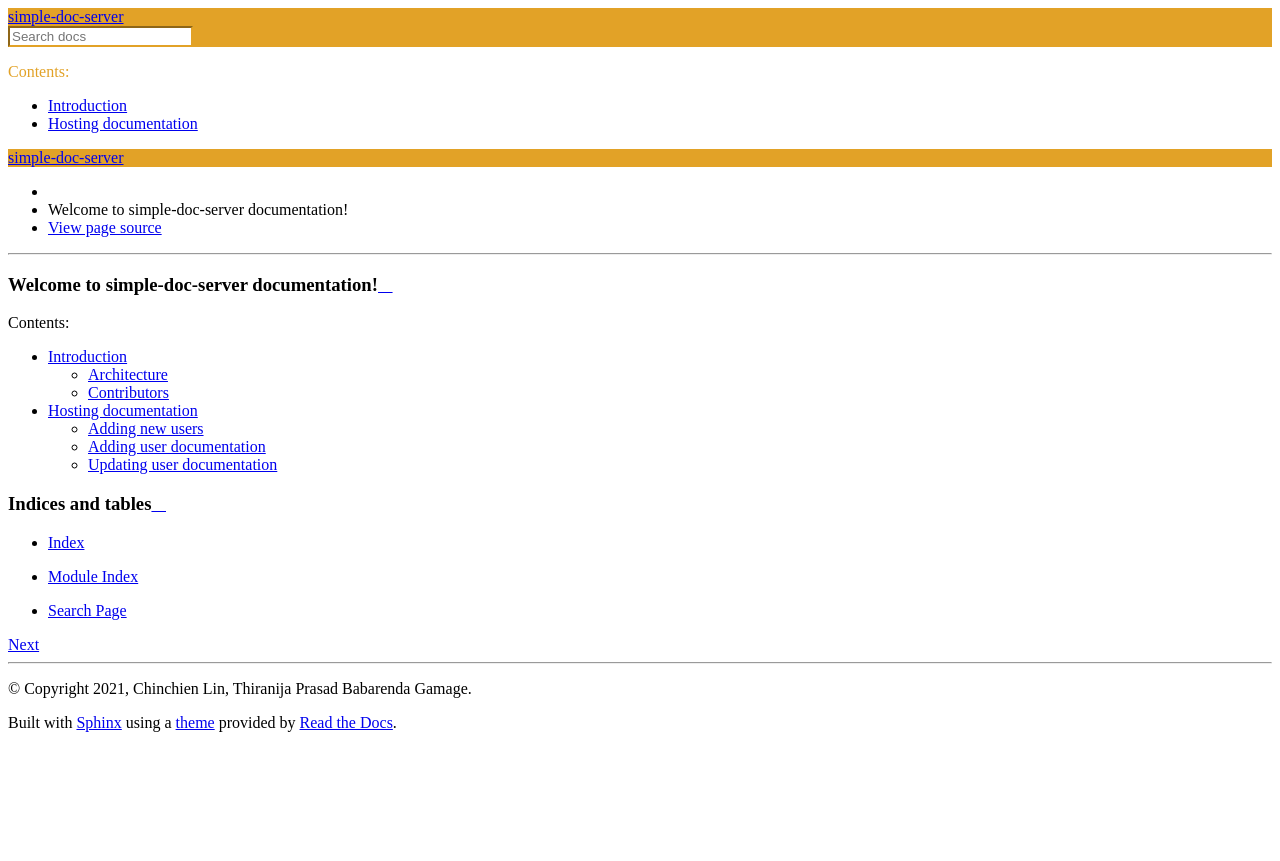
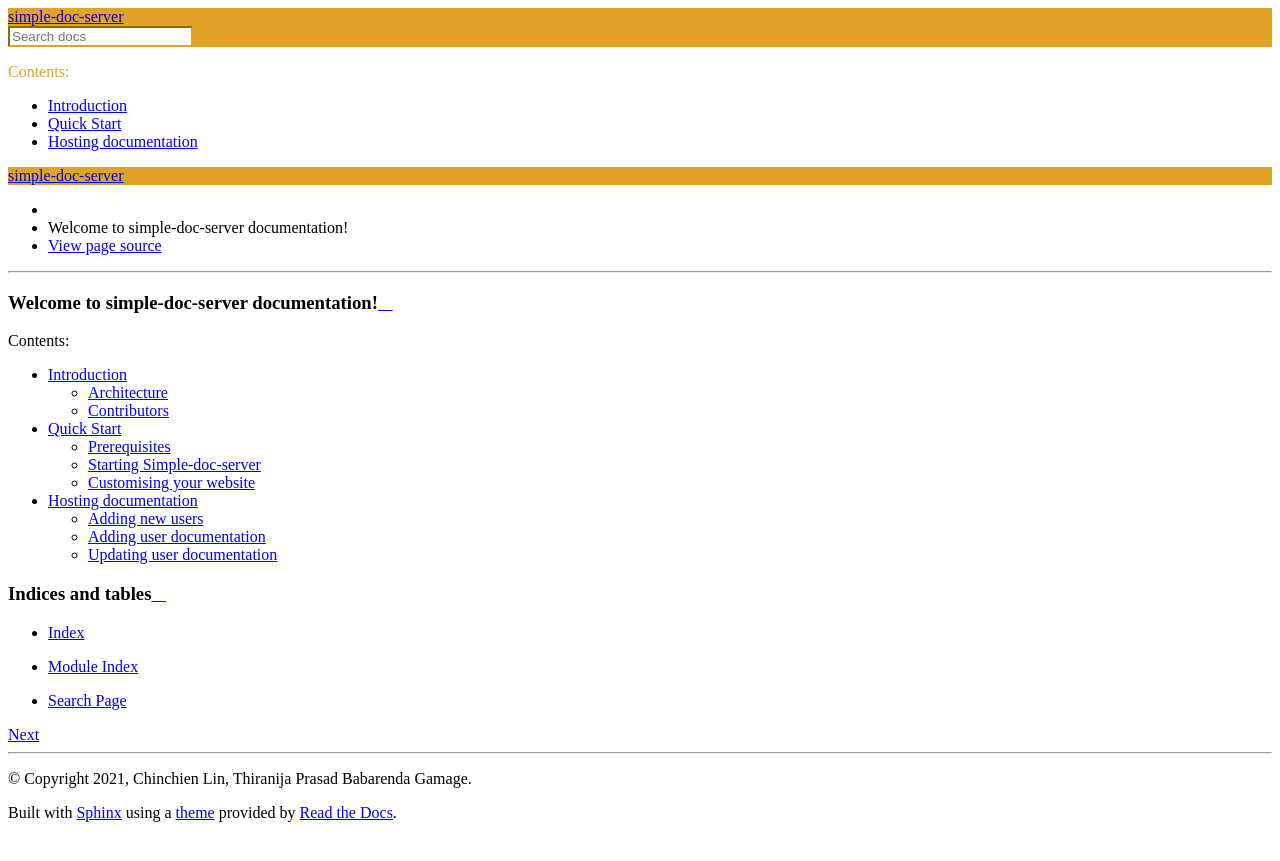
Before and after one commit to Research-software-development-resources/simple-doc-server, a Sphinx documentation site: the page built from docs/source/index.rst, in a window 1280 px wide. Shown: the top 861 px of the page. Built offline with Sphinx 7.4.7 and the Read the Docs theme 2.0.0, drawn with Linux system fonts in a browser that asks for light colours; some of the changed lines change nothing that is shown.

Commit message:
Add quick start section

```diff
--- a/docs/source/index.rst
+++ b/docs/source/index.rst
@@ -11,6 +11,7 @@
    :caption: Contents:
 
    introduction
+   quick_start
    hosting_documentation
 
 Indices and tables
--- /dev/null
+++ b/docs/source/quick_start.rst
@@ -0,0 +1,119 @@
+===========
+Quick Start
+===========
+
+This section shows how to install and start the website server using its Docker or Singularity image.
+
+Prerequisites
+=============
+
+* Docker or Singularity
+* Document root: the document root is a directory where the website files are stored. It can be a local folder or a folder in a mounted network drive. If you want to host the server from an university eResearch drive, create a folder with the drive as document_root. E.g. ``<eResearch>/documentation``
+* (optional) password file: passwords authentication can be added by providing a password file, ``.htpasswd``, in the document root. If not provided, the default username (default) and password (default) will be applied.
+
+   * Create a new password file
+
+      .. code-block:: bash
+
+         htpasswd -c .htpasswd <username>
+
+   * Add or update password
+
+      .. code-block:: bash
+
+         htpasswd .htpasswd <username>
+
+Starting Simple-doc-server
+==========================
+
+* `Starting Simple-doc-server using Docker`_
+* `Starting Simple-doc-server using Singularity`_
+
+Starting Simple-doc-server using Docker
+---------------------------------------
+
+Getting the docker image
+^^^^^^^^^^^^^^^^^^^^^^^^
+
+There are two ways to obtain the Docker image: A. Building from Dockerfile. B. Downloading from Dockerhub
+
+A. Building the docker image from Dockerfile
+
+   #. Clone the Github repository
+
+      .. code-block:: bash
+
+         git clone https://github.com/Research-software-development-resources/simple-doc-server.git
+
+   #. Navigate to ``<simple-doc-server>/docker``
+   #. Build the image
+
+      .. code-block:: bash
+
+         sudo docker build -f ./Dockerfile -t simple-doc-server .
+
+B. Downloading the image from Dockerhub
+
+   TODO
+
+Running the docker image
+^^^^^^^^^^^^^^^^^^^^^^^^
+
+.. code-block:: bash
+
+   sudo docker run -d -p 80:80 -v <document_root>:/usr/share/nginx/html -v <password_file>:/etc/nginx/.htpasswd simple-doc-server
+
+* ``<document_root>``: path to the document root.
+* ``<password_file>``: (optional) path to the password file.
+
+
+Starting Simple-doc-server using Singularity
+--------------------------------------------
+
+Getting the Singularity image
+^^^^^^^^^^^^^^^^^^^^^^^^^^^^^
+
+Singularity images can be converted from an existing Docker image: A. Converting local docker image to Singularity. B. Pulling Docker image from dockerhub and converting it to Singularity
+
+A. Converting the local Docker image to Singularity
+
+   #. Get the Docker image. See `Getting the docker image`_
+   #. Save the Docker image as a .tar file.
+
+      .. code-block:: bash
+
+         sudo docker save simple-doc-server -o simple-doc-server.tar
+
+   #. Convert the Docker image to Singularity
+
+      .. code-block::
+
+         singularity build simple-doc-server.sif docker-archive://simple-doc-server.tar
+
+      where simple-doc-server.sif is the generated Singularity image file.
+
+B. Pulling Docker image from dockerhub and converting it to Singularity
+
+   TODO
+
+Running the Singularity image
+^^^^^^^^^^^^^^^^^^^^^^^^^^^^^
+
+.. code-block::
+
+   - sudo singularity instance start -B <document_root>:/usr/share/nginx/html -B <password_file>:/etc/nginx/.htpasswd --writable-tmpfs <singularity_image> simple-doc-server
+
+* ``<document_root>``: path to the document root.
+* ``<password_file>``: (optional) path to the password file.
+* ``<singularity_image>``: path to the singularity image
+
+Customising your website
+========================
+
+Static web files and folders will be generated in the document root directory after the first start of the documentation server.
+
+They are nothing more than a template. You can manually edit these HTML files. E.g.
+
+* Website homepage: <document_root>/index.html
+* Group page: <document_root>/group/index.html
+* Users page: <document_root>/users/index.html
```
